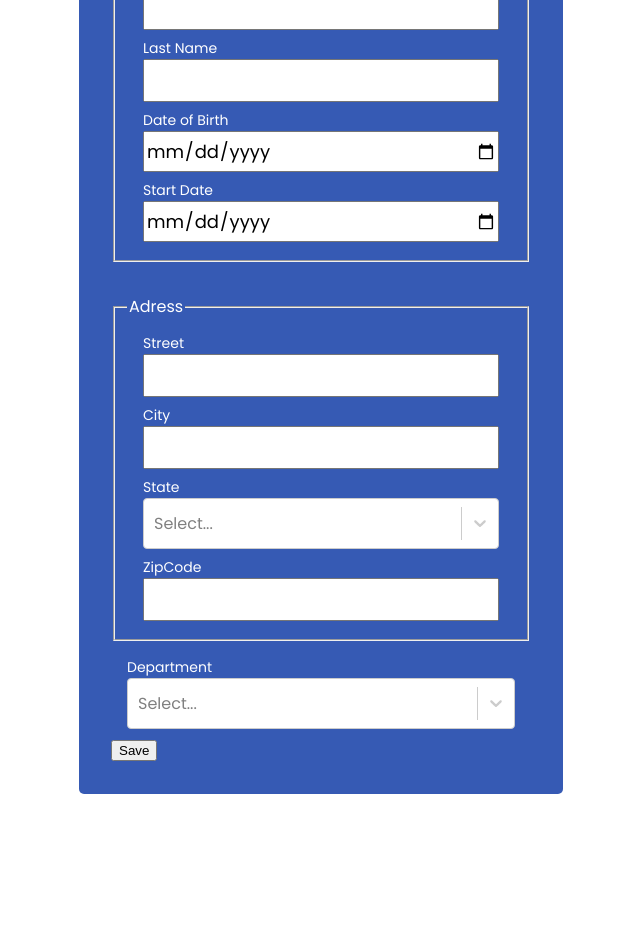
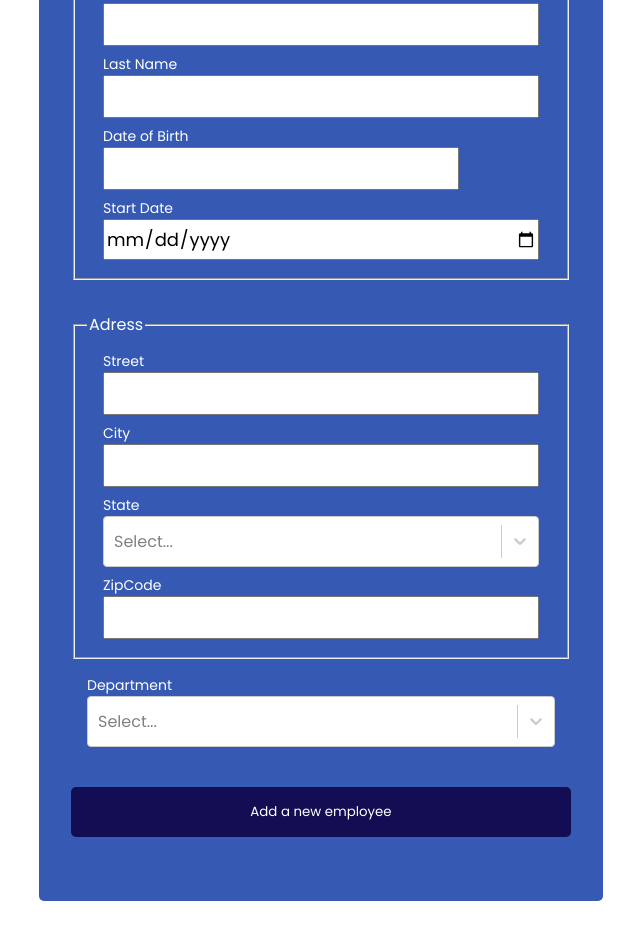
Before and after one commit to VictorVatt/Vattier_14_13042022, a React (Create React App) app in the folder wealthhealth/: page / in a window 1280 px wide. Shown: the part 360-1300 px from the top of the page, without its empty margins (319-959 px from the left). Before the commit the page ends 1186 px from the top, so only its background shows below. Built offline with nearby package versions, Linux system fonts and the light colour scheme.

Commit message:
datepicker fonctionne avec erreur Date object redux

```diff
--- a/wealthhealth/package.json
+++ b/wealthhealth/package.json
@@ -7,8 +7,10 @@
     "@testing-library/jest-dom": "^5.16.4",
     "@testing-library/react": "^13.0.1",
     "@testing-library/user-event": "^13.5.0",
+    "moment": "^2.29.2",
     "react": "^18.0.0",
     "react-data-table-component": "^7.4.7",
+    "react-datepicker": "^4.7.0",
     "react-dom": "^18.0.0",
     "react-modal": "^3.14.4",
     "react-redux": "^7.2.8",
--- a/wealthhealth/src/components/EmployeeForm/EmployeeForm.jsx
+++ b/wealthhealth/src/components/EmployeeForm/EmployeeForm.jsx
@@ -1,4 +1,5 @@
 import { useState } from 'react'
+import moment from "moment"
 import { Link } from 'react-router-dom'
 import { useDispatch } from "react-redux"
 import { newEmployee } from '../../utils/reducers/newEmployeeReducer'
@@ -6,7 +7,9 @@
 import Select from 'react-select'
 import { USstates } from '../../utils/constants'
 import '../../styles/Form.css'
+import DatePicker from "react-datepicker"
 import SubmitModal from '../Modal/SubmitModal'
+import "react-datepicker/dist/react-datepicker.css";
 
 
 function EmployeeForm() {
@@ -28,7 +31,7 @@
 
      }
     return (
-        <div style={{display: "flex", alignItems: "center", flexDirection: 'column'}}>
+        <div style={{textAlign: 'center'}}>
             <Link className='header-link' to={'/list'}>View current employee</Link>
             <section className="form-wrapper">
                 <h1 className='form-title'>New Employee</h1>
@@ -59,13 +62,13 @@
                         </div>
                         <div className='input-container'>
                             <label className='input-label'>Date of Birth</label>
-                            <input type='date' id='birthdate' name='birthdate' value={employeeData.birthdate}
-                                    onChange={(e) => {
-                                        setEmployeeData((employeeState) => ({
-                                            ...employeeState,
-                                            [e.target.id]: e.target.value
-                                        }))
-                                    }}></input>
+                            <DatePicker dateFormat="MMMM d, yyyy" selected={employeeData.birthdate} id='birthdate' strictParsing
+                                            onChange={(date) => {
+                                                setEmployeeData((employeeState) => ({
+                                                    ...employeeState,
+                                                    birthdate: date
+                                                }))
+                                            }}/>
                         </div>
                         <div className='input-container'>
                             <label className='input-label'>Start Date</label>
@@ -132,7 +135,7 @@
                                 }}/>
                         </div>
                     <SubmitModal modalIsOpen={modalIsOpen} stateFunction={setModalIsOpen}/>
-                    <button type='button' className='buttonDefault' onClick={handleSubmit} >Save</button>
+                    <button type='button' className='submit-btn' onClick={handleSubmit} >Add a new employee</button>
                     <p></p>
                 </form>
             </section>
--- a/wealthhealth/src/styles/Form.css
+++ b/wealthhealth/src/styles/Form.css
@@ -1,9 +1,10 @@
 .form-wrapper {
     background-color: #365AB4;
     max-width: 500px;
+    margin: 3rem auto;
     padding:  1rem 2rem;
-    margin: 2rem auto;
     border-radius: 5px;
+    text-align: start;
 }
 .header-link {
     text-decoration: none;
@@ -42,3 +43,15 @@
 .dropdown-menu {
     color: #365AB4;
 }
+
+.submit-btn {
+    margin: 2rem auto;
+    width: 100%;
+    height: 50px;
+    color: white;
+    background-color: rgb(19, 14, 83);
+    border-radius: 5px;
+    border: none;
+    cursor: pointer;
+    font-family: 'Poppins', sans-serif;
+}
--- a/wealthhealth/src/utils/constants.js
+++ b/wealthhealth/src/utils/constants.js
@@ -258,7 +258,7 @@
 export const initialEmployeeState = {
     firstName: '',
     lastName: '',
-    birthdate : '',
+    birthdate : "",
     startDate: '',
     street: '',
     city: '',
@@ -277,7 +277,7 @@
 },
 {
     name: 'Date of Birth',
-    selector: row => row.birthdate
+    selector: row => row.birthdate.toDateString()
 },
 {
     name: 'Start Date',
--- a/wealthhealth/src/utils/reducers/newEmployeeReducer.js
+++ b/wealthhealth/src/utils/reducers/newEmployeeReducer.js
@@ -1,7 +1,7 @@
 import { createAction, createReducer } from '@reduxjs/toolkit'
 
 const initialState = {
-    employeeList: []
+    employeeList: [],
 }
 
 export const newEmployee = createAction("newEmployee")
--- a/wealthhealth/src/utils/store.js
+++ b/wealthhealth/src/utils/store.js
@@ -3,7 +3,7 @@
 
 const store = configureStore({
     reducer: {
-        employees: newEmployeeReducer
+        employees: newEmployeeReducer,
     }
 })
 
```
Also changed, not shown: 1 other file (tests, documents, lock files or other folders).
